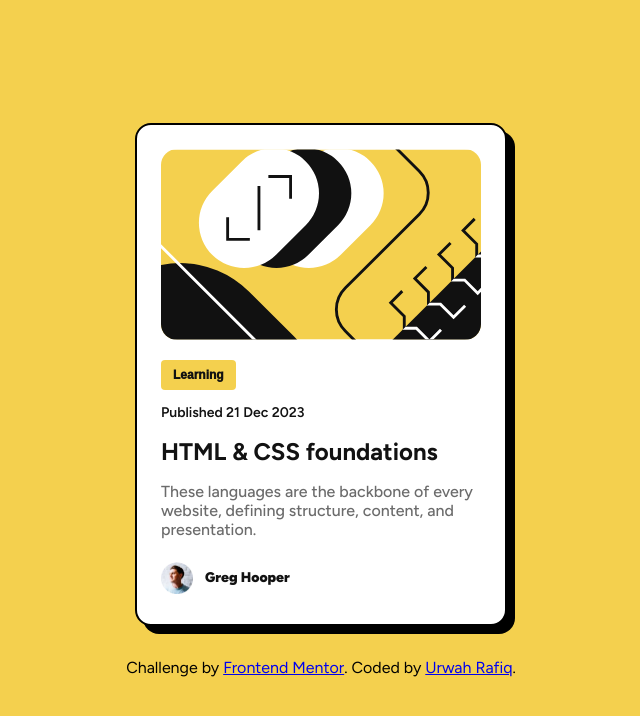
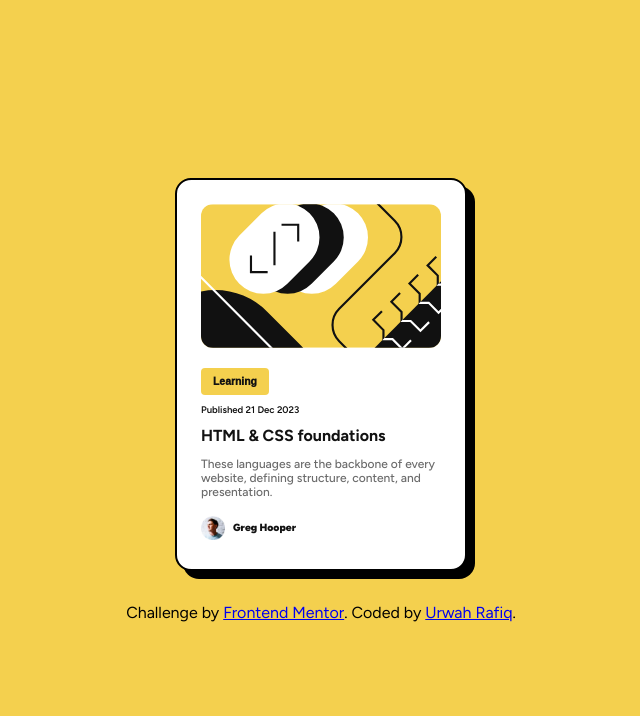
Before and after one commit to UrwahRafiq/FrontendMentor-Challenges, a plain HTML site: page blog-preview-card-main/blog-preview-card-main/index.html in a window 1280 px wide. Shown: the whole page, without its empty margins (319-959 px from the left). Drawn offline with Linux system fonts and the light colour scheme.

Commit message:
made changes to blog card sizing

```diff
--- a/blog-preview-card-main/blog-preview-card-main/index.html
+++ b/blog-preview-card-main/blog-preview-card-main/index.html
@@ -26,7 +26,7 @@
       height: 100vh;
     }
     #card {
-      width: 20rem;
+      width: 15rem;
       background-color: hsl(0, 0%, 100%);
       text-align: left;
       padding: 1.5rem;
@@ -36,21 +36,21 @@
     }
     #blog-img {
       width: 100%;
-      border-radius: 1rem;
+      border-radius: 0.75rem;
     }
     #profile {
       display: flex;
-      gap: 0.75rem;
+      gap: 0.5rem;
       font-weight: 900;
-      font-size: 0.875rem;
+      font-size: 0.65rem;
       align-items: center;
     }
     #avator {
-      width: 2rem;
+      width: 1.5rem;
     }
     #para {
       color: hsl(0, 0%, 42%);
-      font-size: 1rem;
+      font-size: 0.75rem;
       font-weight: 500;
     }
     .text-grey {
@@ -63,32 +63,32 @@
       border: none;
       border-radius: 0.25rem;
       margin-top: 1rem;
-      font-size: 0.75rem;
+      font-size: 0.65rem;
       font-weight: 1000;
     }
     h1 {
       font-weight: 1000;
-      font-size: 1.5rem;
+      font-size: 1rem;
     }
     footer {
       margin-top: 2rem;
     }
     .date {
       font-weight: 600;
-      font-size: 0.875rem;
+      font-size: 0.6rem;
     }
   </style>
 </head>
 <body>
 
   <div id="card">
-    <img src="/blog-preview-card-main/blog-preview-card-main/assets/images/illustration-article.svg" alt="illustration" id="blog-img">
+    <img src="./assets/images/illustration-article.svg" alt="illustration" id="blog-img">
     <button class="text-grey tag">Learning</button>
     <p class="text-grey date">Published 21 Dec 2023</p>
     <h1 class="text-grey">HTML & CSS foundations</h1>
     <p id="para">These languages are the backbone of every website, defining structure, content, and presentation.</p>
    <div id="profile">
-      <img src="/blog-preview-card-main/blog-preview-card-main/assets/images/image-avatar.webp" alt="avator icon" id="avator">
+      <img src="./assets/images/image-avatar.webp" alt="avator icon" id="avator">
       <p class="text-grey">Greg Hooper</p>
    </div>
   </div>
```
Also changed, not shown: blog-preview-card-main/blog-preview-card-main/README.md.
